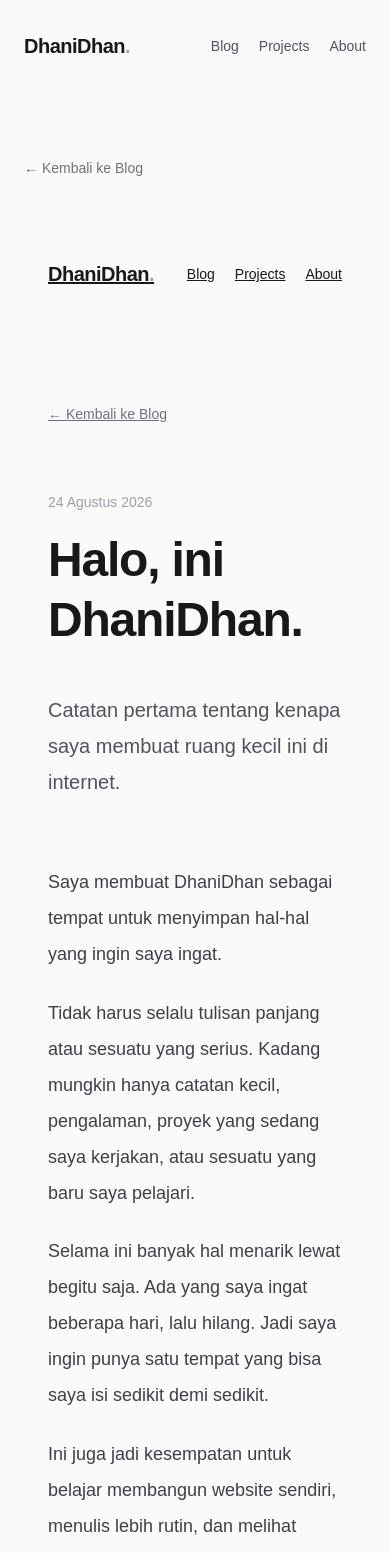
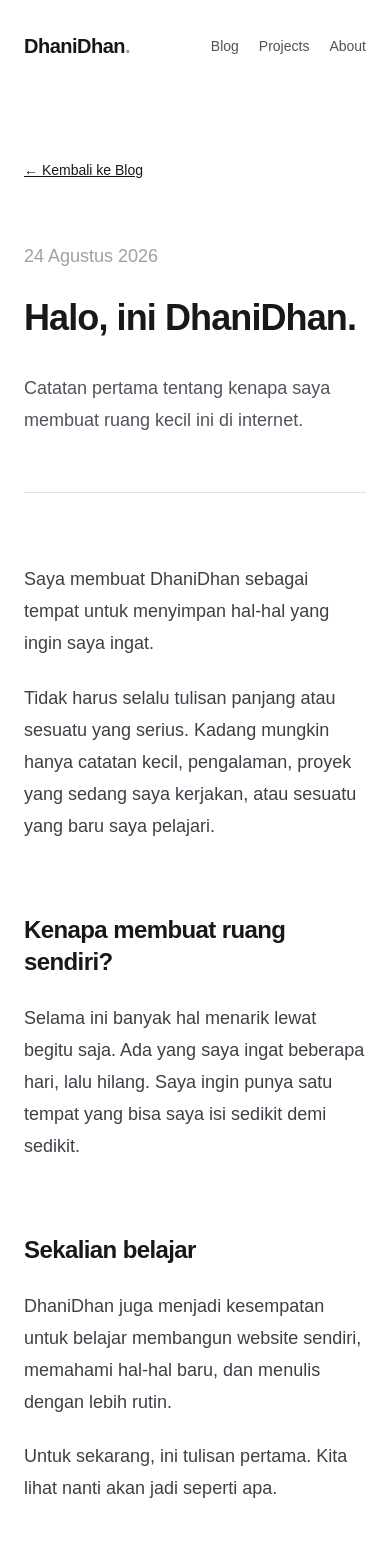
Before and after one commit to Dhanidhan07/Dhanidhan, a Next.js app: page /blog/halo-ini-dhanidhan in a window 390 px wide. Shown: the top 1553 px of the page. Built offline with nearby package versions, Linux system fonts and the light colour scheme.

Commit message:
Polish dark mode mobile layout and articles

```diff
--- a/app/blog/artikel-pertama/page.mdx
+++ b/app/blog/artikel-pertama/page.mdx
@@ -1,17 +1,28 @@
-# Halo, ini DhaniDhan.
+[← Kembali ke Blog](/blog)
 
-24 Agustus 2026
+# Belajar sesuatu, lalu menuliskannya.
 
-Ini adalah artikel pertama DhaniDhan yang ditulis menggunakan MDX.
+20 Agustus 2026
+# Belajar sesuatu, lalu menuliskannya.
 
-Saya membuat DhaniDhan sebagai tempat untuk menyimpan hal-hal yang ingin saya ingat.
+20 Agustus 2026
 
-Tidak harus selalu tulisan panjang atau sesuatu yang serius. Kadang mungkin hanya catatan kecil, pengalaman, proyek yang sedang saya kerjakan, atau sesuatu yang baru saya pelajari.
+Kadang cara terbaik memahami sesuatu adalah mencoba menjelaskannya kembali.
 
-## Kenapa pakai MDX?
+Saya sering merasa sudah paham sesuatu sampai mencoba menuliskannya dengan kata-kata sendiri.
 
-Karena dengan MDX, saya bisa menulis artikel dengan format sederhana seperti Markdown, tanpa harus membuat desain halaman dari nol setiap kali menulis.
+Saat ditulis, bagian yang masih samar biasanya langsung kelihatan.
 
-Jadi nanti saya cukup fokus pada isi tulisan.
+## Menulis untuk memahami
 
-Dan ini baru permulaan.
+Menulis memaksa saya menyusun ulang apa yang saya pikirkan.
+
+Bukan hanya mencatat hasil akhirnya, tetapi juga mencoba memahami kenapa sesuatu bekerja, apa yang masih membingungkan, dan bagian mana yang perlu saya pelajari lagi.
+
+## Tidak harus sempurna
+
+Catatan seperti ini tidak harus selalu panjang atau sempurna.
+
+Yang penting cukup jelas untuk saya baca kembali nanti.
+
+Mungkin suatu hari tulisan ini akan terasa sederhana. Tapi justru itu menarik—bisa melihat bagaimana cara berpikir berubah seiring waktu.
--- a/app/blog/halo-ini-dhanidhan/page.tsx
+++ b/app/blog/halo-ini-dhanidhan/page.tsx
@@ -1,45 +1,36 @@
+import type { Metadata } from "next";
+
+export const metadata: Metadata = {
+  title: "Halo, ini DhaniDhan",
+  description:
+    "Catatan pertama tentang kenapa saya membuat ruang kecil ini di internet.",
+};
+
 export default function ArticlePage() {
   return (
-    <main className="min-h-screen bg-[#fafafa] text-zinc-900">
-      <div className="mx-auto max-w-3xl px-6 sm:px-8">
-        <header className="flex items-center justify-between py-8">
-          <a href="/" className="text-xl font-bold tracking-tight">
-            DhaniDhan<span className="text-zinc-400">.</span>
-          </a>
-
-          <nav className="flex items-center gap-5 text-sm text-zinc-600">
-            <a href="/blog" className="hover:text-black">
-              Blog
-            </a>
-            <a href="/#projects" className="hover:text-black">
-              Projects
-            </a>
-            <a href="/#about" className="hover:text-black">
-              About
-            </a>
-          </nav>
-        </header>
-
-        <article className="py-20">
+    <article className="pb-16">
       <a
         href="/blog"
-            className="text-sm text-zinc-500 transition hover:text-zinc-900"
+        className="text-sm text-zinc-500 transition hover:text-zinc-900 dark:text-zinc-400 dark:hover:text-white"
       >
         ← Kembali ke Blog
       </a>
 
-          <p className="mt-16 text-sm text-zinc-400">24 Agustus 2026</p>
+      <header className="mt-14">
+        <p className="text-sm text-zinc-400">24 Agustus 2026</p>
 
-          <h1 className="mt-4 text-5xl font-semibold leading-tight tracking-tight sm:text-6xl">
+        <h1 className="mt-5 text-4xl font-semibold leading-tight tracking-tight sm:text-6xl">
           Halo, ini DhaniDhan.
         </h1>
 
-          <p className="mt-8 text-xl leading-9 text-zinc-600">
+        <p className="mt-7 text-xl leading-9 text-zinc-600 dark:text-zinc-300">
           Catatan pertama tentang kenapa saya membuat ruang kecil ini di
           internet.
         </p>
+      </header>
 
-          <div className="mt-16 space-y-7 text-lg leading-9 text-zinc-700">
+      <div className="mt-14 border-t border-zinc-200 pt-12 dark:border-zinc-800">
+        <div className="space-y-7 text-lg leading-9 text-zinc-700 dark:text-zinc-300">
           <p>
             Saya membuat DhaniDhan sebagai tempat untuk menyimpan hal-hal
             yang ingin saya ingat.
@@ -51,28 +42,40 @@ export default function ArticlePage() {
             saya kerjakan, atau sesuatu yang baru saya pelajari.
           </p>
 
+          <h2 className="pt-6 text-2xl font-semibold tracking-tight text-zinc-900 dark:text-white">
+            Kenapa membuat ruang sendiri?
+          </h2>
+
           <p>
             Selama ini banyak hal menarik lewat begitu saja. Ada yang saya
-              ingat beberapa hari, lalu hilang. Jadi saya ingin punya satu
-              tempat yang bisa saya isi sedikit demi sedikit.
+            ingat beberapa hari, lalu hilang. Saya ingin punya satu tempat
+            yang bisa saya isi sedikit demi sedikit.
+          </p>
+
+          <h2 className="pt-6 text-2xl font-semibold tracking-tight text-zinc-900 dark:text-white">
+            Sekalian belajar
+          </h2>
+
+          <p>
+            DhaniDhan juga menjadi kesempatan untuk belajar membangun website
+            sendiri, memahami hal-hal baru, dan menulis dengan lebih rutin.
           </p>
 
           <p>
-              Ini juga jadi kesempatan untuk belajar membangun website sendiri,
-              menulis lebih rutin, dan melihat bagaimana DhaniDhan berkembang
-              dari waktu ke waktu.
-            </p>
-
-            <p>
-              Jadi, ini tulisan pertama. Kita lihat nanti akan jadi seperti apa.
+            Untuk sekarang, ini tulisan pertama. Kita lihat nanti akan jadi
+            seperti apa.
           </p>
         </div>
+      </div>
+
+      <div className="mt-16 border-t border-zinc-200 pt-8 dark:border-zinc-800">
+        <a
+          href="/blog"
+          className="text-sm font-medium text-zinc-600 transition hover:text-zinc-950 dark:text-zinc-300 dark:hover:text-white"
+        >
+          ← Lihat tulisan lainnya
+        </a>
+      </div>
     </article>
-
-        <footer className="border-t border-zinc-200 py-10 text-sm text-zinc-500">
-          © 2026 DhaniDhan.
-        </footer>
-      </div>
-    </main>
   );
 }
--- a/app/blog/layout.tsx
+++ b/app/blog/layout.tsx
@@ -4,40 +4,60 @@ export default function BlogLayout({
   children: React.ReactNode;
 }>) {
   return (
-    <main className="min-h-screen bg-[#fafafa] text-zinc-900">
+    <main className="min-h-screen bg-background text-foreground">
       <div className="mx-auto max-w-3xl px-6 sm:px-8">
         <header className="flex items-center justify-between py-8">
           <a href="/" className="text-xl font-bold tracking-tight">
             DhaniDhan<span className="text-zinc-400">.</span>
           </a>
 
-          <nav className="flex items-center gap-5 text-sm text-zinc-600">
-            <a href="/blog" className="hover:text-black">
+          <nav className="flex items-center gap-5 text-sm text-zinc-600 dark:text-zinc-300">
+            <a
+              href="/blog"
+              className="transition hover:text-zinc-950 dark:hover:text-white"
+            >
               Blog
             </a>
-            <a href="/#projects" className="hover:text-black">
+
+            <a
+              href="/#projects"
+              className="transition hover:text-zinc-950 dark:hover:text-white"
+            >
               Projects
             </a>
-            <a href="/#about" className="hover:text-black">
+
+            <a
+              href="/#about"
+              className="transition hover:text-zinc-950 dark:hover:text-white"
+            >
               About
             </a>
           </nav>
         </header>
 
         <div className="py-16">
-          <a
-            href="/blog"
-            className="text-sm text-zinc-500 transition hover:text-zinc-900"
-          >
-            ← Kembali ke Blog
-          </a>
+  <article
+    className="
+      prose prose-zinc max-w-none
+      prose-headings:tracking-tight
+      prose-h1:text-4xl
+      prose-h1:font-semibold
+      prose-h1:leading-tight
+      prose-h2:mt-12
+      prose-h2:text-2xl
+      prose-h2:font-semibold
+      prose-p:text-lg
+      prose-p:leading-8
+      prose-a:text-foreground
+      dark:prose-invert
+      sm:prose-h1:text-5xl
+    "
+  >
+    {children}
+  </article>
+</div>
 
-          <article className="prose prose-zinc mt-12 max-w-none">
-            {children}
-          </article>
-        </div>
-
-        <footer className="border-t border-zinc-200 py-10 text-sm text-zinc-500">
+        <footer className="border-t border-zinc-200 py-10 text-sm text-zinc-500 dark:border-zinc-800 dark:text-zinc-400">
           © 2026 DhaniDhan.
         </footer>
       </div>
```
Lines whose indentation alone changed are shown as unchanged.
